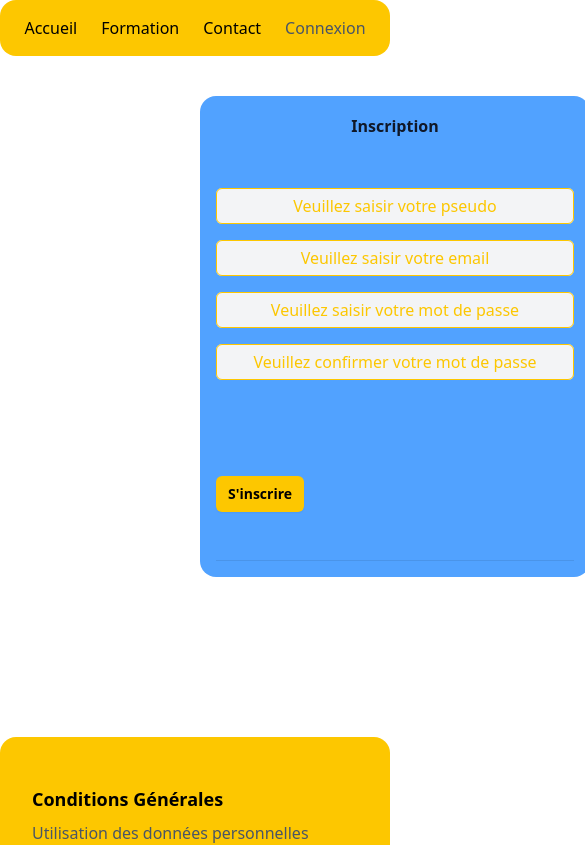
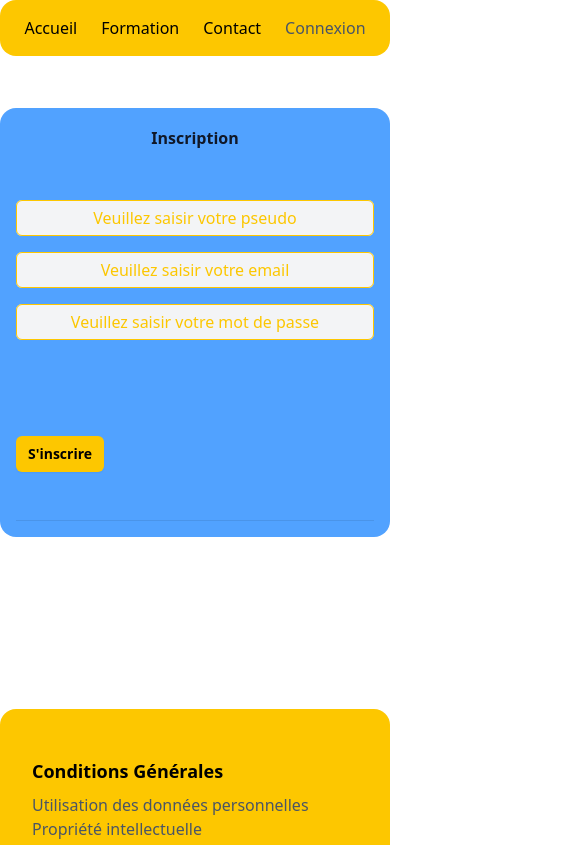
Before and after one commit to MaximilienR/max-formation, a React (Vite) app: page /register in a window 390 px wide. Shown: the top 845 px of the page, 585 px wide, since content can reach past the window. Built offline with nearby package versions, Linux system fonts and the light colour scheme.

Commit message:
correction responsive design

```diff
--- a/src/components/Contact/Contact.jsx
+++ b/src/components/Contact/Contact.jsx
@@ -1,12 +1,12 @@
-import React from 'react';
+import React from 'react'
 
 export default function Contact() {
   return (
     <div className="flex justify-center px-12">
-      <form className="container mx auto p-4 bg-blue-400  justify-center rounded-2xl ml-50 ">
+      <form className="container mx-auto p-4 bg-blue-400 rounded-2xl">
         <div className="border-b border-gray-900/10 pb-12 space-y-12">
-        <h2 className="text-base/7 font-semibold text-gray-900 text-center">Nous contacter</h2>
-        <p className="mt-1 text-sm/6 text-gray-600">Une question ? veuillez remplir le formulaire ci dessous</p>
+          <h2 className="text-base/7 font-semibold text-gray-900 text-center">Nous contacter</h2>
+          <p className="mt-1 text-sm/6 text-gray-600">Une question ? veuillez remplir le formulaire ci dessous</p>
 
           <div className="mt-10 grid grid-cols-1 gap-x-6 gap-y-8 sm:grid-cols-6">
             <div className="sm:col-span-3">
--- a/src/components/Login/Login.jsx
+++ b/src/components/Login/Login.jsx
@@ -2,13 +2,12 @@ import React from 'react'
 
 export default function Login() {
   return (
-    <div className=' container mx auto p-4 bg-blue-400  justify-center rounded-2xl ml-50 mb-50  mt-30 '>
-          <div className="flex flex-wrap justify-center">
-            <div className="w-full md:w-1/3 xl:w-1/3 p-4">
+    <div className="container mx-auto flex justify-center items-center p-4 bg-blue-400 rounded-2xl">
+      <div className="w-full md:w-1/2 xl:w-1/3 p-4">
         <h4 className="text-lg font-bold mb-2">Login</h4>
-              <form  className="  ">
+        <form className="flex flex-col">
           <div className="mb-4">
-                  <label htmlFor="email" className="block text-white font-bold mb-2 bg-white-400">Email</label>
+            <label htmlFor="email" className="block text-white font-bold mb-2">Email</label>
             <input type="email" id="email" className="bg-gray-100 w-full p-2 border rounded" />
           </div>
           <div className="mb-4">
@@ -18,8 +17,6 @@ export default function Login() {
           <button type="submit" className="bg-yellow-400 text-black font-bold py-2 px-4 rounded">Me connecter</button>
         </form>
         <span>mot de passe oublie ? <a href="#">Cliquez ici</a></span>
-
-            </div>
       </div>
     </div>
   )
--- a/src/components/Register/Register.jsx
+++ b/src/components/Register/Register.jsx
@@ -7,10 +7,11 @@ export default function register() {
   const schema = yup.object({
     pseudo: yup.string().required("champs obligatoire"),
     email: yup.string().email("Veuillez respecter le format email").required("L'email est obligatoire"),
-password: yup.string()
-  .min(10, "Le mot de passe doit avoir au moins 10 caractères")
-  .matches(/^(?=.*[a-z])(?=.*[A-Z])(?=.*[!@#$%^&*()_+\-=\]{};':"\\|,.<>/?])[a-zA-Z0-9!@#$%^&*()_+\-=\]{};':"\\|,.<>/?]{10,}$/, "Le mot de passe doit avoir au moins une majuscule, une minuscule et un caractère spécial")
-  .required("Le mot de passe est obligatoire"),    confirmPassword: yup.string().oneOf([yup.ref('password'), null], "Les mots de passe doivent être identiques").required("La confirmation du mot de passe est obligatoire"),
+    password: yup.string()
+      .min(10, "Le mot de passe doit avoir au moins 10 caractères")
+      .matches(/^(?=.*[a-z])(?=.*[A-Z])(?=.*[!@#$%^&*()_+\-=\]{};':"\\|,.<>/?])[a-zA-Z0-9!@#$%^&*()_+\-=\]{};':"\\|,.<>/?]{10,}$/, "Le mot de passe doit avoir au moins une majuscule, une minuscule et un caractère spécial")
+      .required("Le mot de passe est obligatoire"),
+    confirmPassword: yup.string().oneOf([yup.ref('password'), null], "Les mots de passe doivent être identiques").required("La confirmation du mot de passe est obligatoire"),
   });
 
   const { register, handleSubmit, formState: { errors }, reset } = useForm({
@@ -29,12 +30,12 @@ password: yup.string()
   };
 
   return (
-    <div>
-      <form onSubmit={handleSubmit(submit)} className="container mx auto p-4 bg-blue-400  justify-center rounded-2xl ml-50 mt-10 mb-40">
-        <div className="border-b border-gray-900/10 pb-12 space-y-12 ">
+    <div className="flex justify-center">
+      <form onSubmit={handleSubmit(submit)} className="container mx-auto p-4 bg-blue-400 rounded-2xl mt-10 mb-40">
+        <div className="border-b border-gray-900/10 pb-12 space-y-12">
           <h2 className="text-base/7 font-semibold text-gray-900 text-center">Inscription</h2>
 
-          <div className="sm:col-span-3 ">
+          <div className="sm:col-span-3">
             <input
               {...register("pseudo")}
               type="text"
@@ -63,16 +64,6 @@ password: yup.string()
               placeholder="Veuillez saisir votre mot de passe"
               className="block w-full rounded-md bg-gray-100 px-3 py-1.5 text-white text-center outline-1 -outline-offset-1 outline-yellow-400 placeholder:text-yellow-400 focus:outline-2 focus:-outline-offset-2  sm:text-sm/6 mt-4"
             />
-            {errors.password && <p className="text-red-500">{errors.password.message}</p>}
-
-            <input
-              {...register("confirmPassword")}
-              type="password"
-              name="confirmPassword"
-              id="confirmPassword"
-              placeholder="Veuillez confirmer votre mot de passe"
-              className="block w-full rounded-md bg-gray-100 px-3 py-1.5 text-white text-center outline-1 -outline-offset-1 outline-yellow-400 placeholder:text-yellow-400 focus:outline-2 focus:-outline-offset-2  sm:text-sm/6 mt-4"
-            />
             {errors.confirmPassword && <p className="text-red-500">{errors.confirmPassword.message}</p>}
           </div>
 
```
Lines whose indentation alone changed are shown as unchanged.
